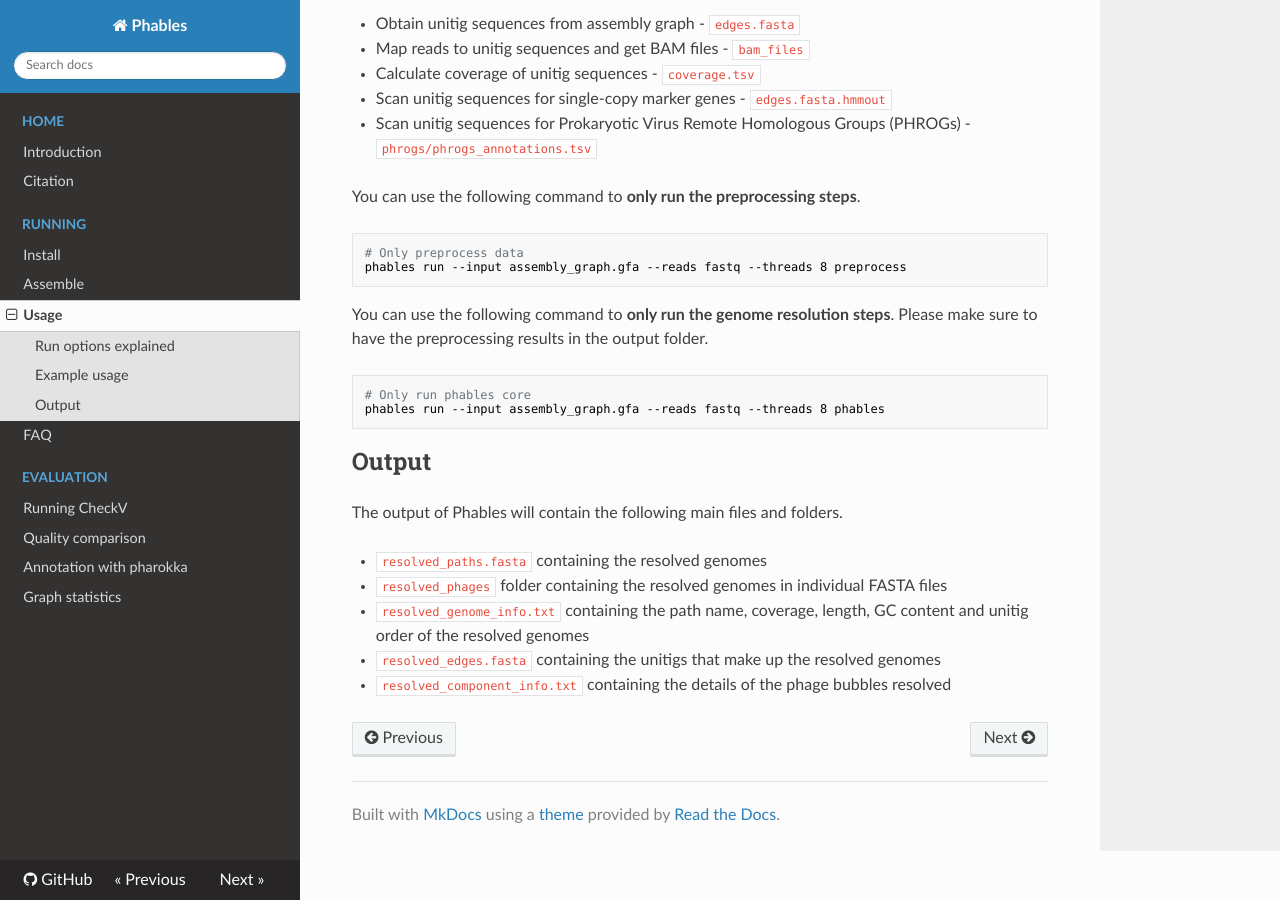
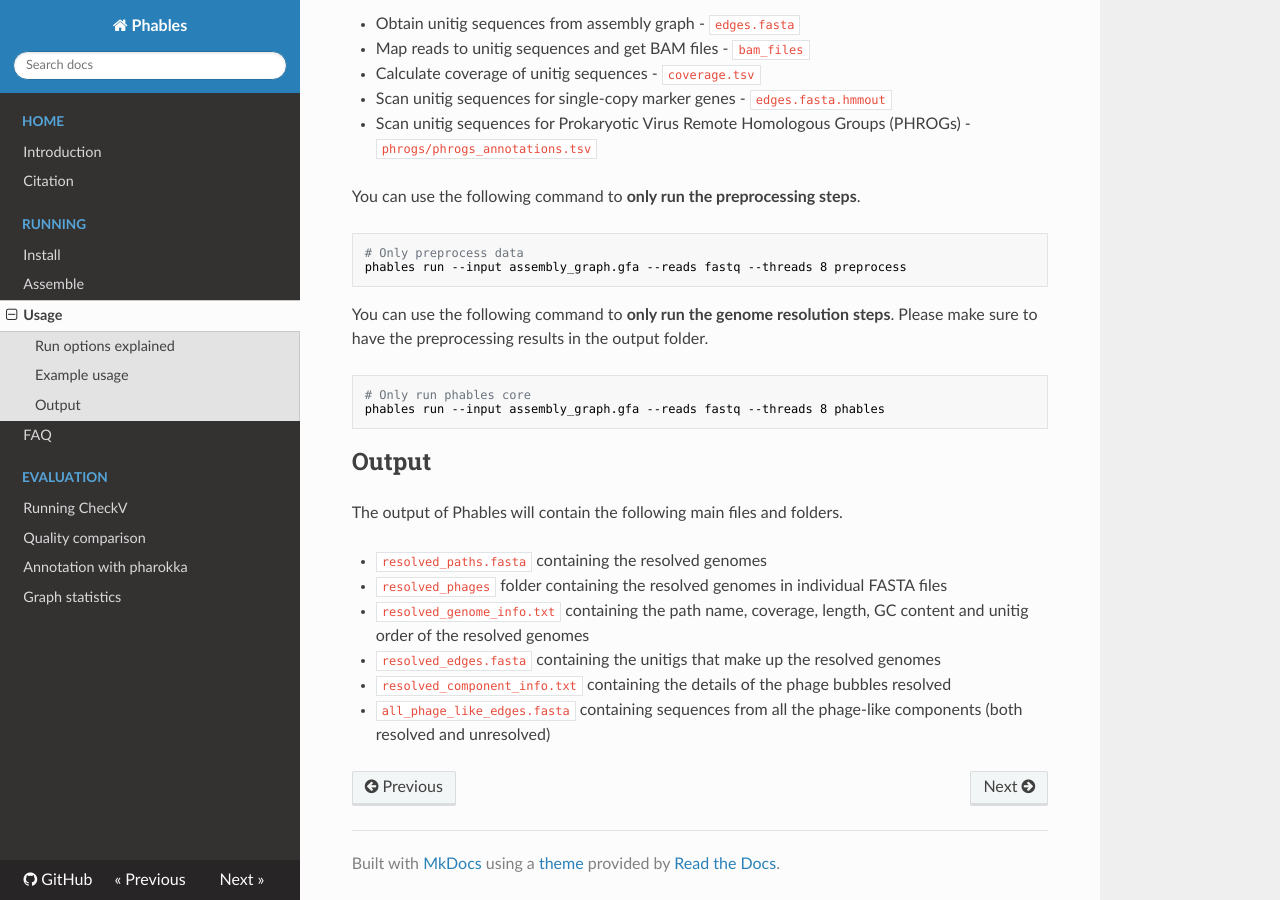
Before and after one commit to Vini2/phables, an MkDocs documentation site: the page built from docs/usage.md, in a window 1280 px wide and 900 px high, scrolled down 2008 px. Built offline with MkDocs 1.6.1, drawn with Linux system fonts in a browser that asks for light colours; nearby versions of some CDN libraries; a script that is not in the unit is left out.

Commit message:
DOC: Update output files in docs

```diff
--- a/docs/usage.md
+++ b/docs/usage.md
@@ -131,3 +131,4 @@ The output of Phables will contain the following main files and folders.
 * `resolved_genome_info.txt` containing the path name, coverage, length, GC content and unitig order of the resolved genomes
 * `resolved_edges.fasta` containing the unitigs that make up the resolved genomes
 * `resolved_component_info.txt` containing the details of the phage bubbles resolved
+* `all_phage_like_edges.fasta` containing sequences from all the phage-like components (both resolved and unresolved)
```
